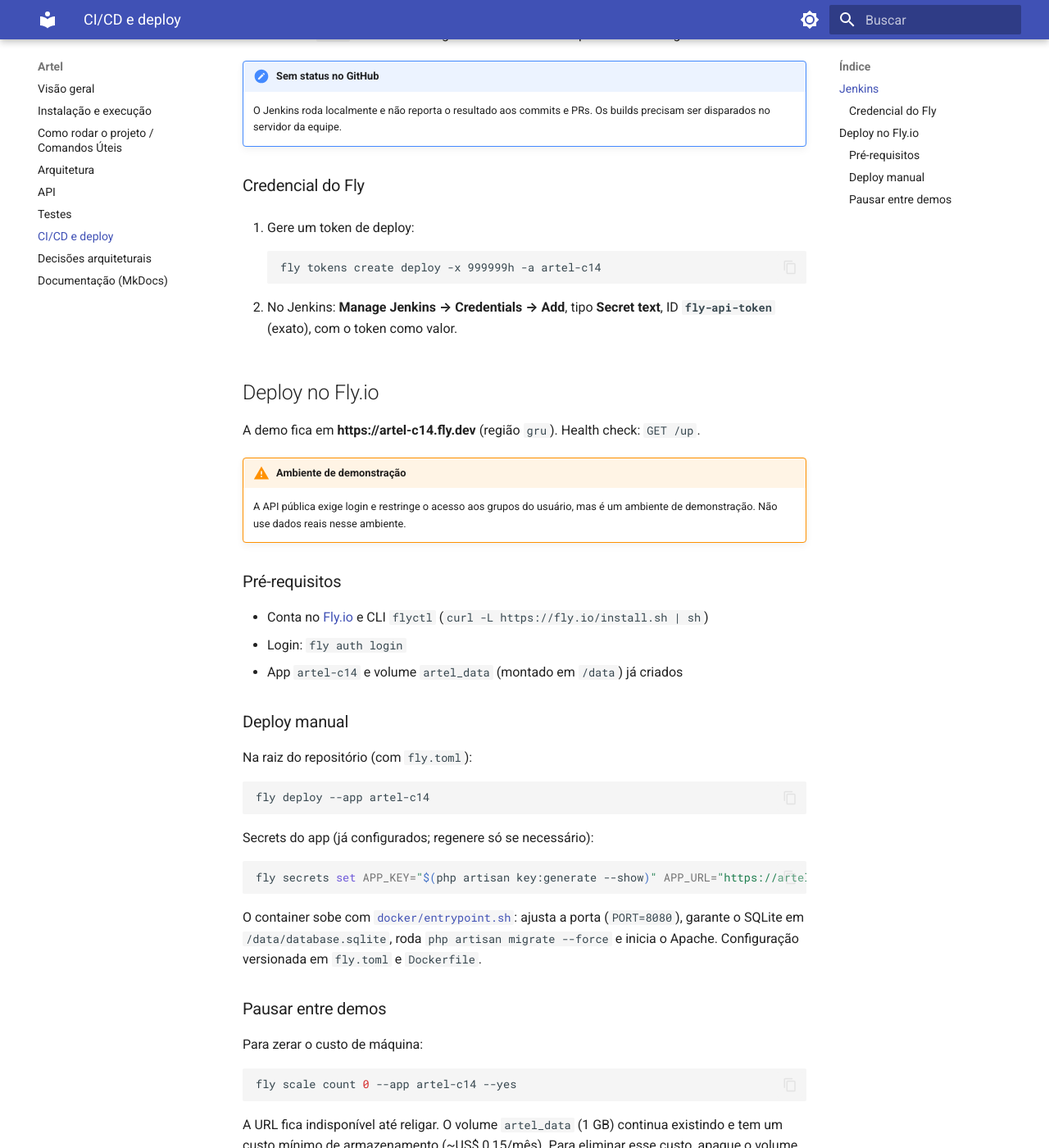
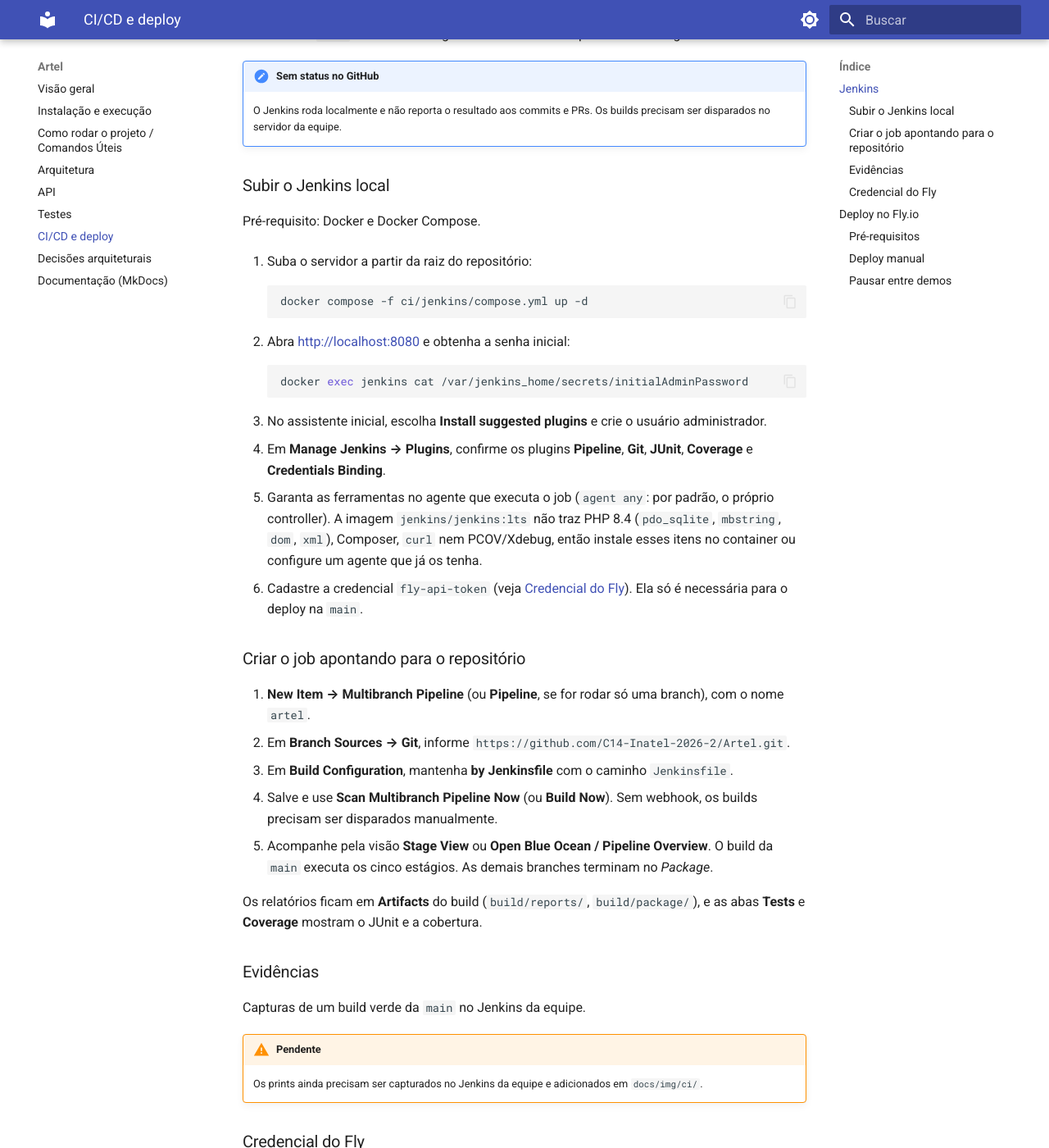
Before and after one commit to C14-Inatel-2026-2/Artel, an MkDocs documentation site: the page built from docs/ci-cd.md, in a window 1280 px wide and 1400 px high, scrolled down 864 px. Shown: the whole window at 82% size. Built offline with MkDocs 1.6.1 and Material for MkDocs 9.7.7, drawn with Linux system fonts in a browser that asks for light colours.

Commit message:
docs(ci-cd): tutorial do Jenkins local e seção de evidências

````diff
--- a/docs/ci-cd.md
+++ b/docs/ci-cd.md
@@ -27,6 +27,52 @@ O servidor local é descrito em [`ci/jenkins/README.md`](https://github.com/C14-
 
 !!! note "Sem status no GitHub"
     O Jenkins roda localmente e não reporta o resultado aos commits e PRs. Os builds precisam ser disparados no servidor da equipe.
+
+### Subir o Jenkins local
+
+Pré-requisito: Docker e Docker Compose.
+
+1. Suba o servidor a partir da raiz do repositório:
+
+    ```bash
+    docker compose -f ci/jenkins/compose.yml up -d
+    ```
+
+2. Abra [http://localhost:8080](http://localhost:8080) e obtenha a senha inicial:
+
+    ```bash
+    docker exec jenkins cat /var/jenkins_home/secrets/initialAdminPassword
+    ```
+
+3. No assistente inicial, escolha **Install suggested plugins** e crie o usuário administrador.
+4. Em **Manage Jenkins → Plugins**, confirme os plugins **Pipeline**, **Git**, **JUnit**, **Coverage** e **Credentials Binding**.
+5. Garanta as ferramentas no agente que executa o job (`agent any`: por padrão, o próprio controller). A imagem `jenkins/jenkins:lts` não traz PHP 8.4 (`pdo_sqlite`, `mbstring`, `dom`, `xml`), Composer, `curl` nem PCOV/Xdebug, então instale esses itens no container ou configure um agente que já os tenha.
+6. Cadastre a credencial `fly-api-token` (veja [Credencial do Fly](#credencial-do-fly)). Ela só é necessária para o deploy na `main`.
+
+### Criar o job apontando para o repositório
+
+1. **New Item → Multibranch Pipeline** (ou **Pipeline**, se for rodar só uma branch), com o nome `artel`.
+2. Em **Branch Sources → Git**, informe `https://github.com/C14-Inatel-2026-2/Artel.git`.
+3. Em **Build Configuration**, mantenha **by Jenkinsfile** com o caminho `Jenkinsfile`.
+4. Salve e use **Scan Multibranch Pipeline Now** (ou **Build Now**). Sem webhook, os builds precisam ser disparados manualmente.
+5. Acompanhe pela visão **Stage View** ou **Open Blue Ocean / Pipeline Overview**. O build da `main` executa os cinco estágios. As demais branches terminam no *Package*.
+
+Os relatórios ficam em **Artifacts** do build (`build/reports/`, `build/package/`), e as abas **Tests** e **Coverage** mostram o JUnit e a cobertura.
+
+### Evidências
+
+Capturas de um build verde da `main` no Jenkins da equipe.
+
+<!-- EVIDENCIAS: copie os prints para docs/img/ci/ com os nomes abaixo e troque este comentário pelas imagens.
+
+![Stages verdes: Build, Quality, Testes e Cobertura, Package e Deploy e Smoke Test](img/ci/stage-view.png)
+![Resultados JUnit](img/ci/junit.png)
+![Relatório de cobertura](img/ci/cobertura.png)
+![Log do Deploy e Smoke Test com HTTP 200](img/ci/deploy-smoke-test.png)
+-->
+
+!!! warning "Pendente"
+    Os prints ainda precisam ser capturados no Jenkins da equipe e adicionados em `docs/img/ci/`.
 
 ### Credencial do Fly
 
````
